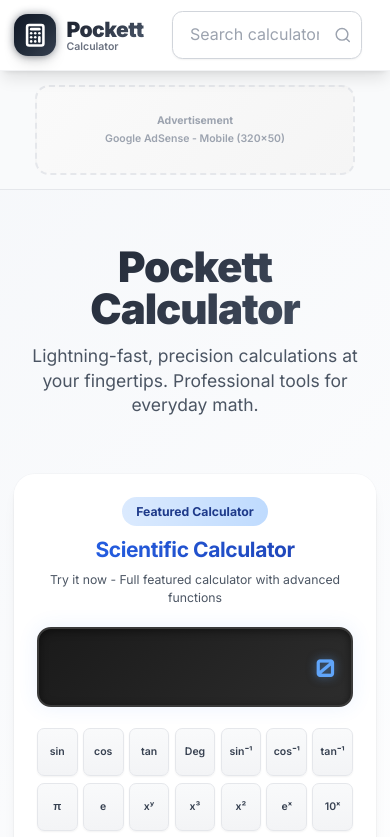
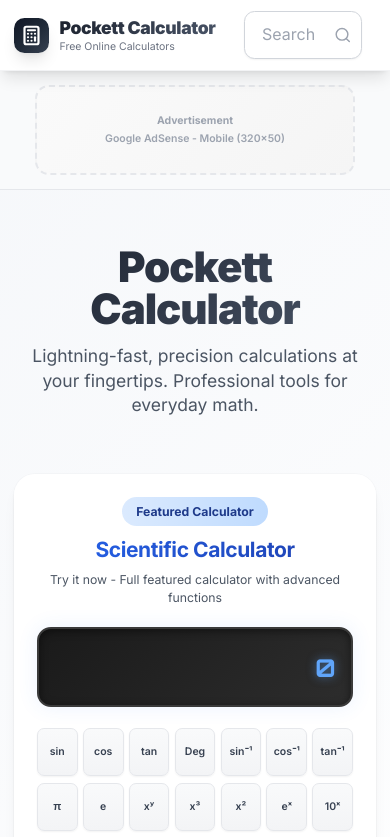
Before and after one commit to pockett-one/pockett-calculator, a Next.js app: page / in a window 390 px wide. Shown: the top 837 px of the page. Built offline with nearby package versions, Linux system fonts and the light colour scheme.

Commit message:
Refactor Header component: Simplified logo and title layout, updated styles for improved aesthetics and responsiveness.

```diff
--- a/app/components/Header.tsx
+++ b/app/components/Header.tsx
@@ -59,17 +59,12 @@
         <div className="flex items-center justify-between gap-4 h-20">
           {/* Logo */}
           <Link href="/" className="flex items-center gap-3 group flex-shrink-0">
-            <div className="relative">
-              <div className="absolute inset-0 bg-gradient-to-r from-gray-900 to-gray-700 rounded-2xl blur-sm opacity-50 group-hover:opacity-75 transition-opacity"></div>
-              <div className="relative w-12 h-12 bg-gradient-to-br from-gray-900 via-gray-800 to-gray-700 rounded-2xl flex items-center justify-center shadow-lg group-hover:scale-110 transition-transform duration-300">
-                <Calculator className="w-7 h-7 text-white" strokeWidth={2.5} />
-              </div>
+            <div className="w-10 h-10 bg-gradient-to-br from-gray-900 via-gray-800 to-gray-700 rounded-xl flex items-center justify-center shadow-lg group-hover:scale-110 transition-transform duration-300">
+              <Calculator className="w-6 h-6 text-white" strokeWidth={2.5} />
             </div>
-            <div className="flex flex-col">
-              <span className="text-2xl font-black gradient-text tracking-tight">
-                Pockett
-              </span>
-              <span className="text-xs text-gray-500 font-semibold -mt-1">Calculator</span>
+            <div>
+              <h1 className="text-xl font-black gradient-text">Pockett Calculator</h1>
+              <p className="text-xs text-gray-500">Free Online Calculators</p>
             </div>
           </Link>
 
```
